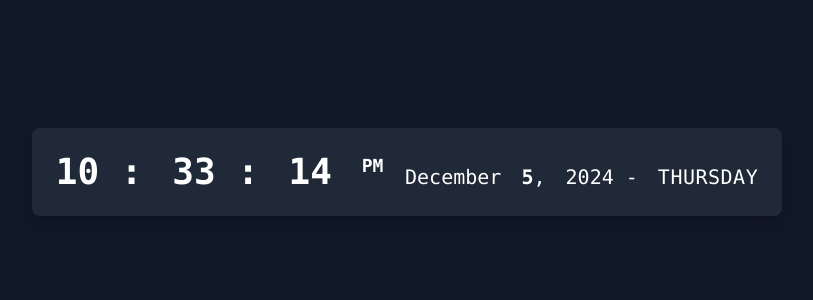
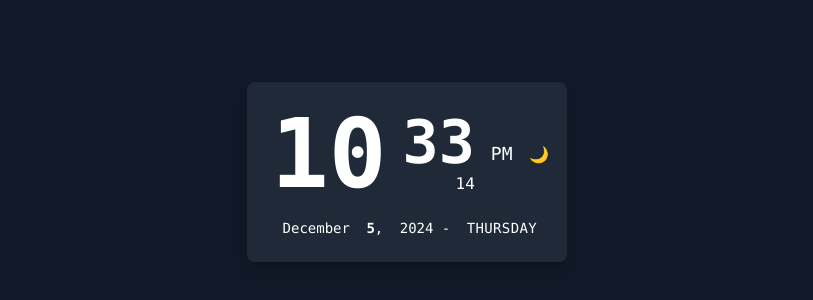
Before and after one commit to tharium/date-time-tailwind, a website: page public/index.html in a window 1280 px wide. Shown: the part 228-528 px from the top of the page, without its empty margins (233-1046 px from the left). Drawn offline with nearby package versions, Linux system fonts and the light colour scheme.

Commit message:
updated styles
reworked styling to put clock in center of screen and changed time layout, added sun/moon emoji based on time of day

```diff
--- a/public/index.html
+++ b/public/index.html
@@ -8,19 +8,26 @@
   <script src="date.js" defer></script>
 </head>
 
-<body class="bg-gray-900 text-white flex items-center justify-center min-h-screen">
+<body id="dynamicBg"
+class="bg-gray-900 bg-cover bg-center text-white flex items-center justify-center min-h-screen">
 
-  <main class="text-center space-y-8 p-6 bg-gray-800 rounded-lg shadow-lg">
+  <main class="grid grid-rows-[auto_auto] gap-4 p-6 bg-gray-800 rounded-lg shadow-lg max-w-xs">
       <!-- Time -->
-      <time class="time text-4xl font-mono font-bold space-x-2">
-          <data class="hours">HH</data> :
-          <data class="minutes">MM</data> :
-          <data class="seconds">SS</data>
-          <data class="amOrPM text-lg align-top">AM/PM</data>
+      <time class="flex items-center space-x-4">
+          <data class="hours text-8xl font-mono font-bold justify-self-start">HH</data>
+          <div class="flex flex-col items-end justify-self-end">
+              <data class="minutes text-6xl font-mono font-bold">MM</data>
+              <data class="seconds text-2x1 font-mono font-light">SS</data>
+          </div>
+          <data class="amOrPM text-lg font-mono col-span-2 justify-self-center">AM/PM</data>
+          <span id="timeIcon" class="ml-4 text-yellow-500">
+              <!-- Default Icon -->
+               ☀
+          </span>
       </time>
 
       <!-- Date -->
-      <time class="date text-xl font-mono space-x-2">
+      <time class="text-center text-sm font-mono space-x-2">
           <data class="month">Month</data>
           <data class="dayOfMonth font-semibold">00</data>,
           <data class="year font-light">0000</data> -
--- a/public/time.js
+++ b/public/time.js
@@ -64,3 +64,31 @@ const theClockApp = () => {
     ************/
     // Re-run `theClockApp` every 1 second (1000 ms)
     setInterval(theClockApp, 1000);
+
+    // Function to update the sun/moon icon based on the time of day
+    document.addEventListener("DOMContentLoaded", () => {
+        const timeIcon = document.getElementById('timeIcon');
+
+        function updateTimeIcon() {
+            const now = new Date();
+            const hours = now.getHours();
+
+            if (hours >= 6 && hours < 18) {
+                // day
+                timeIcon.textContent = '🌞';
+                timeIcon.classList.remove('text-gray-500');
+                timeIcon.classList.add('text-yellow-500');
+            } else {
+                // night(ish)
+                timeIcon.textContent = '🌙';
+                timeIcon.classList.remove('text-yellow-500');
+                timeIcon.classList.add('text-gray-500');
+            }
+        }
+
+        // call the function once when the page loads
+        updateTimeIcon();
+
+        // update the icon every minute
+        setInterval(updateTimeIcon, 60000);
+    });
```
